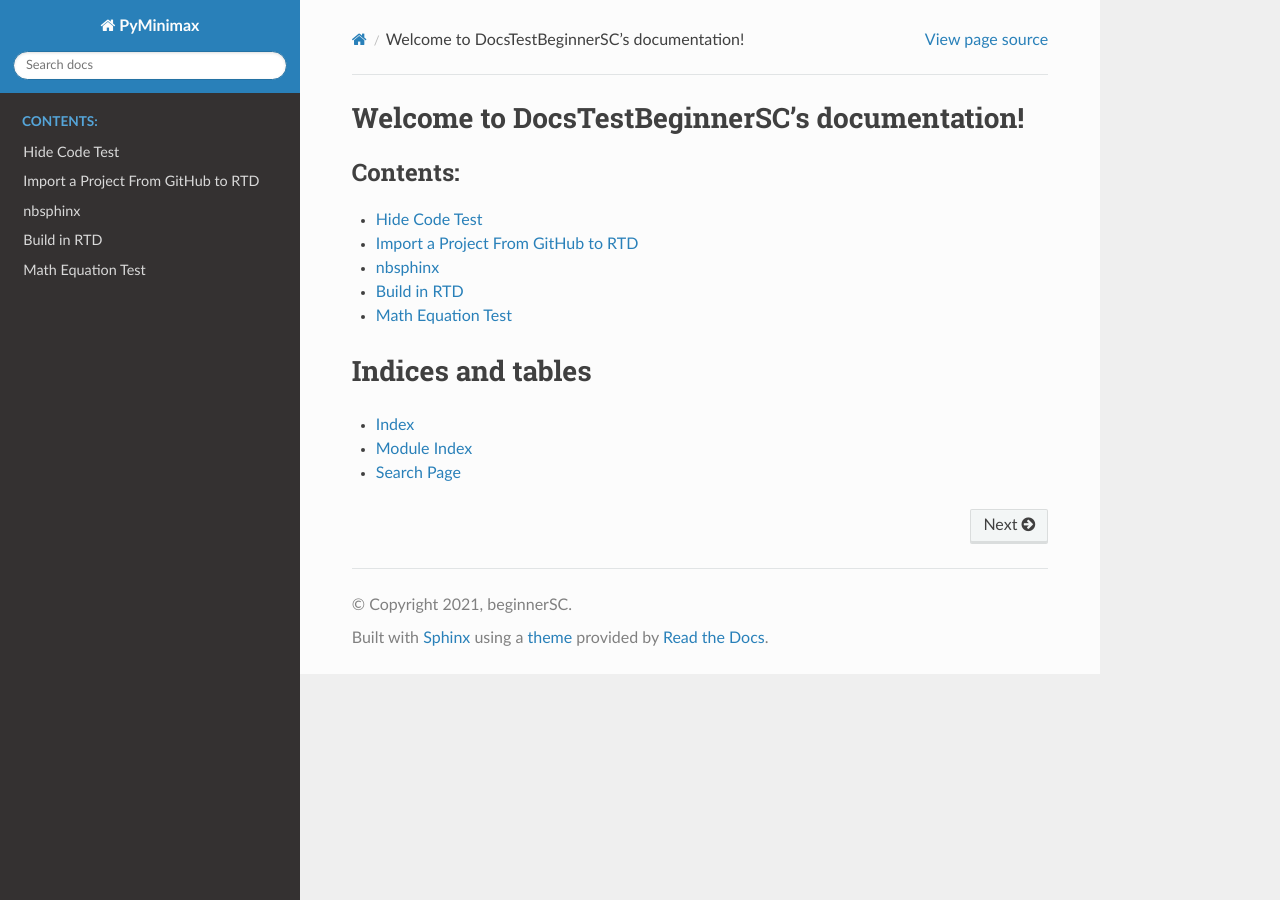
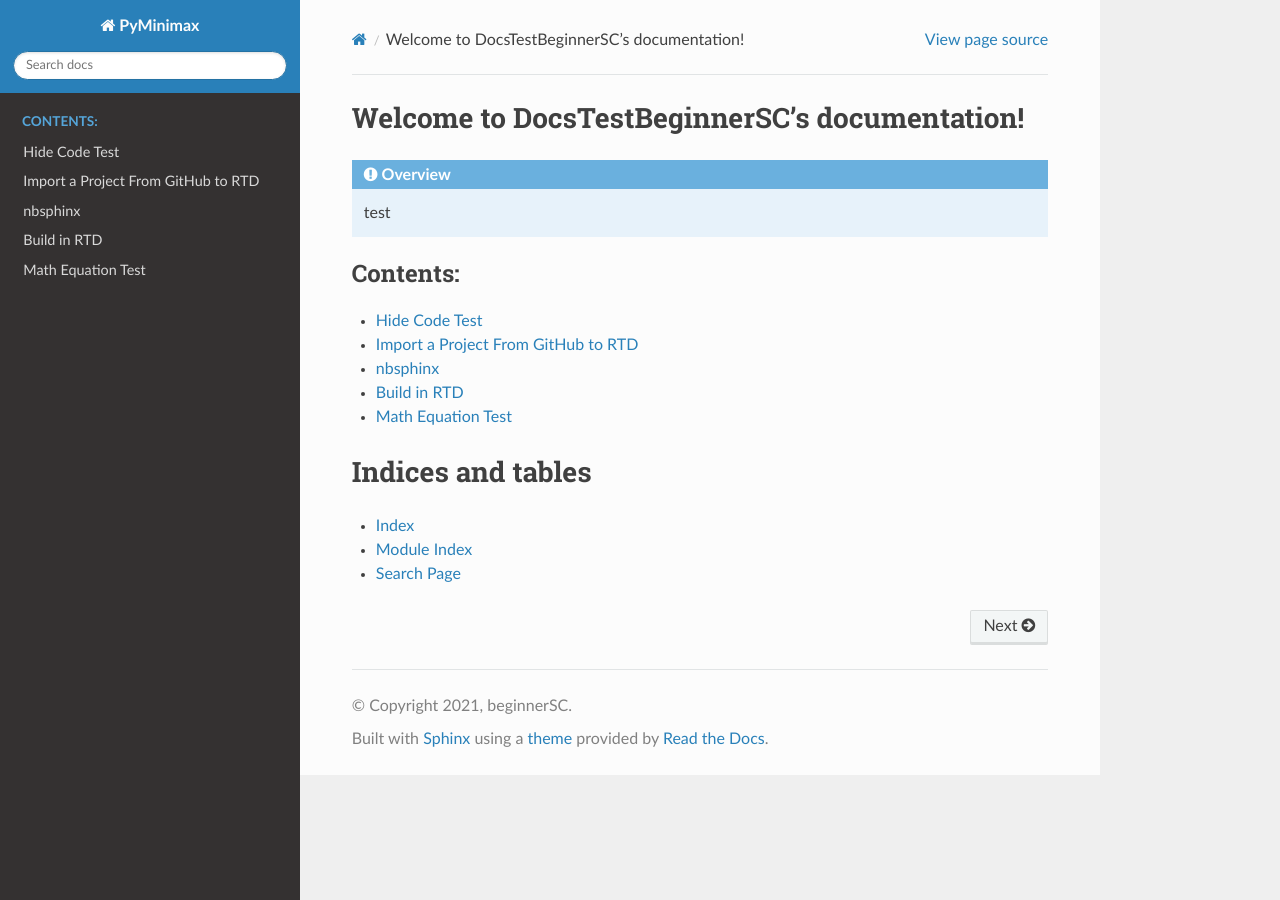
Before and after one commit to beginnerSC/DocsTest, a Sphinx documentation site: the page built from docs/source/index.rst, in a window 1280 px wide. Built offline with Sphinx 7.4.7 and the Read the Docs theme 2.0.0, drawn with Linux system fonts in a browser that asks for light colours.

Commit message:
autosave

```diff
--- a/docs/source/index.rst
+++ b/docs/source/index.rst
@@ -5,6 +5,10 @@
 
 Welcome to DocsTestBeginnerSC's documentation!
 ==============================================
+
+.. admonition:: Overview
+
+    test
 
 .. toctree::
    :maxdepth: 2
```
